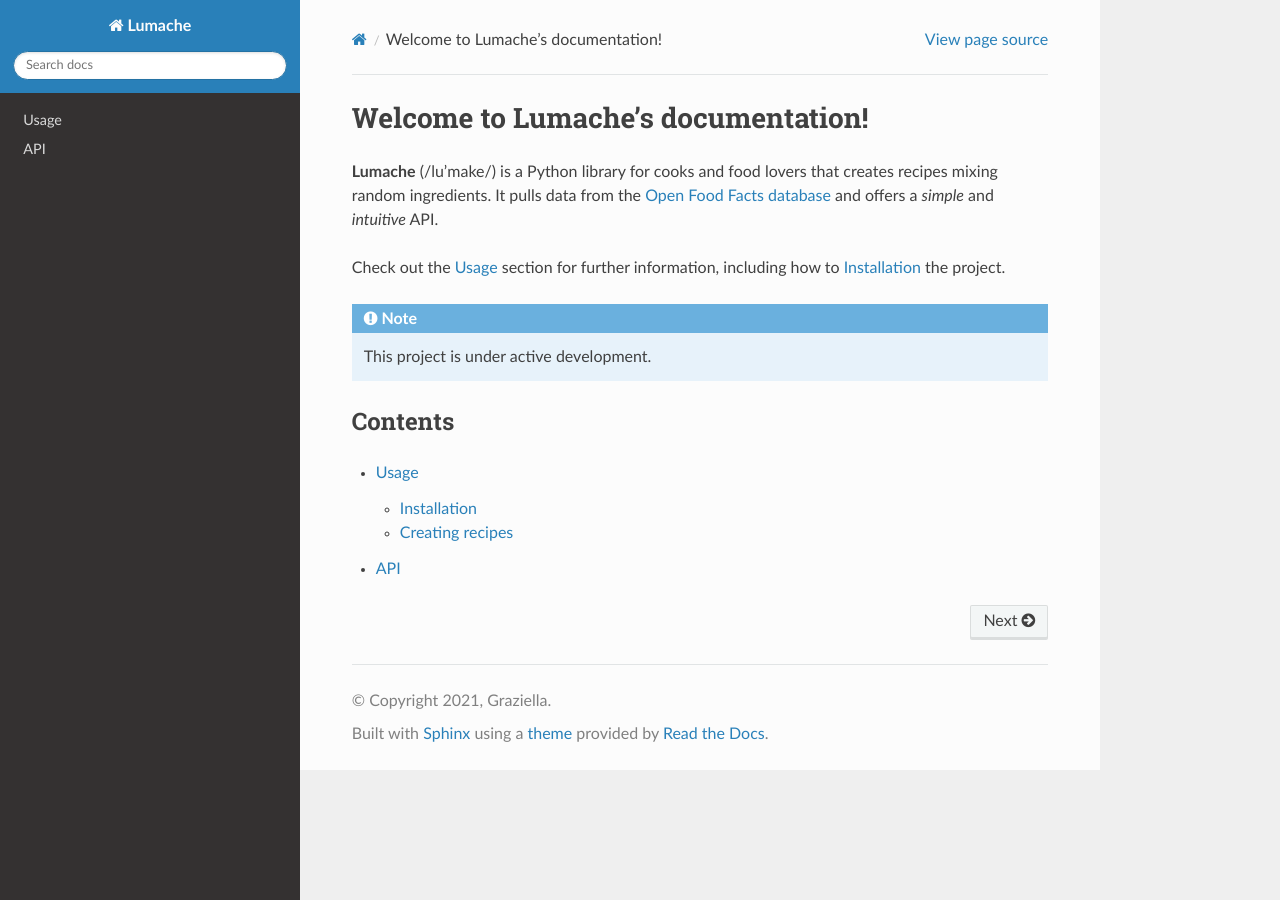
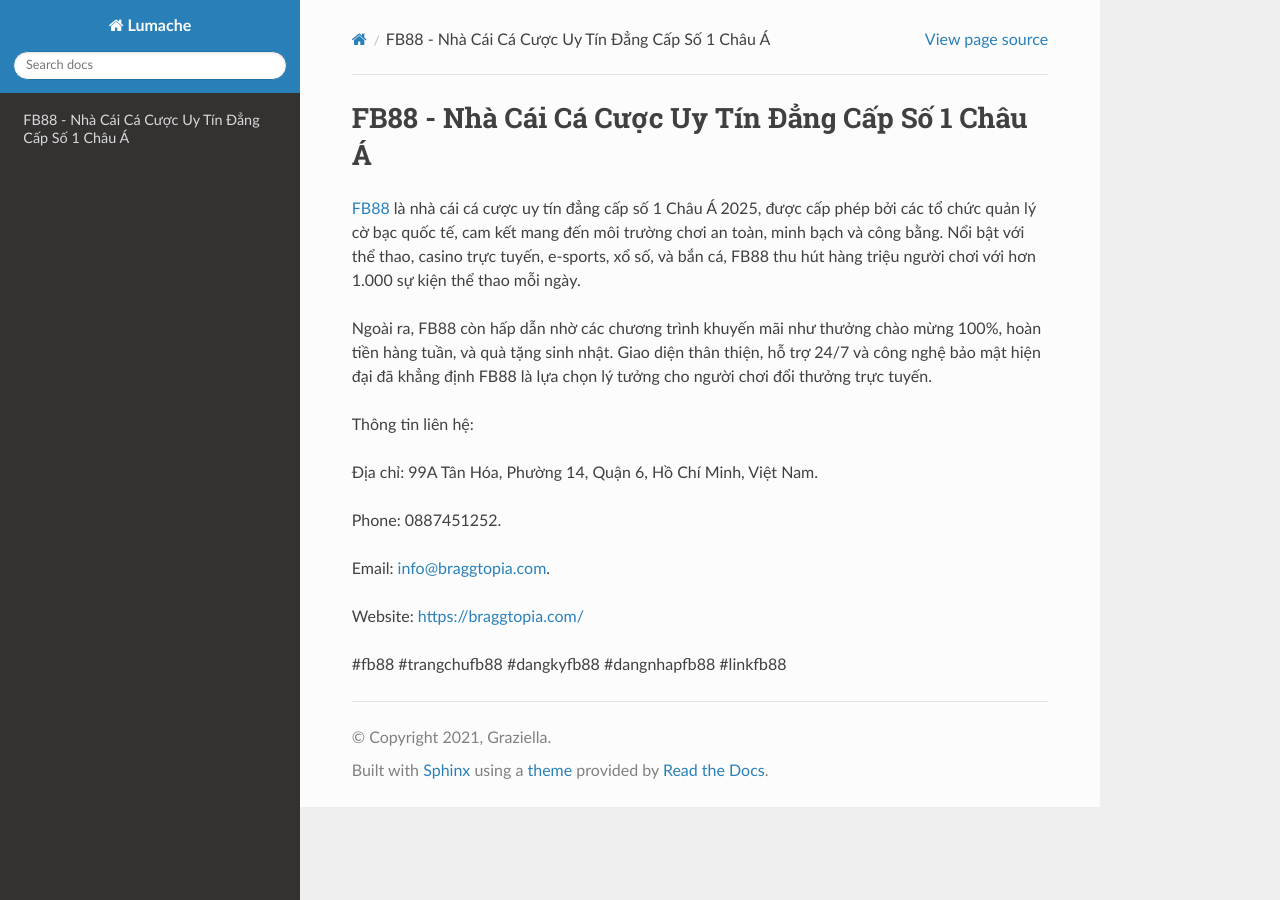
Before and after one commit to parkisngan19/fb88braggtopiacom, a Sphinx documentation site: the page built from docs/source/index.rst, in a window 1280 px wide. Built offline with Sphinx 7.4.7 and the Read the Docs theme 3.1.0, drawn with Linux system fonts in a browser that asks for light colours.

Commit message:
Update index.rst

```diff
--- a/docs/source/index.rst
+++ b/docs/source/index.rst
@@ -1,22 +1,18 @@
-Welcome to Lumache's documentation!
+FB88 - Nhà Cái Cá Cược Uy Tín Đẳng Cấp Số 1 Châu Á
 ===================================
 
-**Lumache** (/lu'make/) is a Python library for cooks and food lovers
-that creates recipes mixing random ingredients.
-It pulls data from the `Open Food Facts database <https://world.openfoodfacts.org/>`_
-and offers a *simple* and *intuitive* API.
+`FB88 <https://braggtopia.com/>`_ là nhà cái cá cược uy tín đẳng cấp số 1 Châu Á 2025, được cấp phép bởi các tổ chức quản lý cờ bạc quốc tế, cam kết mang đến môi trường chơi an toàn, minh bạch và công bằng. Nổi bật với thể thao, casino trực tuyến, e-sports, xổ số, và bắn cá, FB88 thu hút hàng triệu người chơi với hơn 1.000 sự kiện thể thao mỗi ngày.
 
-Check out the :doc:`usage` section for further information, including
-how to :ref:`installation` the project.
+Ngoài ra, FB88 còn hấp dẫn nhờ các chương trình khuyến mãi như thưởng chào mừng 100%, hoàn tiền hàng tuần, và quà tặng sinh nhật. Giao diện thân thiện, hỗ trợ 24/7 và công nghệ bảo mật hiện đại đã khẳng định FB88 là lựa chọn lý tưởng cho người chơi đổi thưởng trực tuyến.
 
-.. note::
+Thông tin liên hệ:
 
-   This project is under active development.
+Địa chỉ: 99A Tân Hóa, Phường 14, Quận 6, Hồ Chí Minh, Việt Nam.
 
-Contents
---------
+Phone: 0887451252.
 
-.. toctree::
+Email: info@braggtopia.com.
 
-   usage
-   api
+Website: https://braggtopia.com/
+
+#fb88 #trangchufb88 #dangkyfb88 #dangnhapfb88 #linkfb88
```
